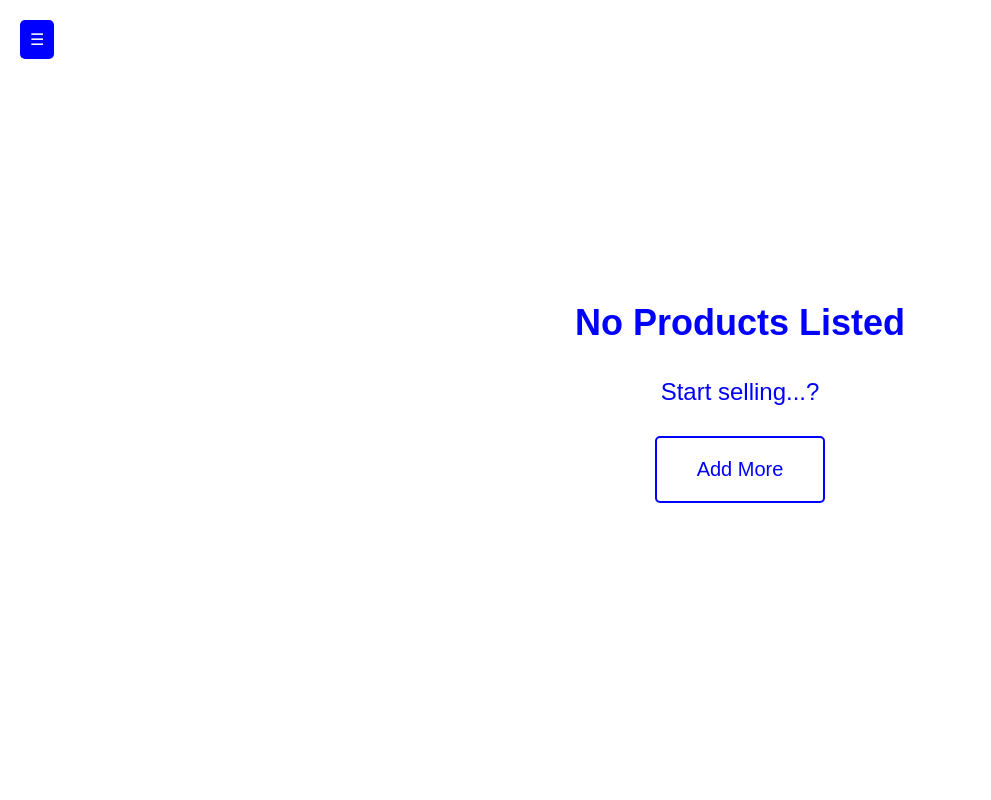
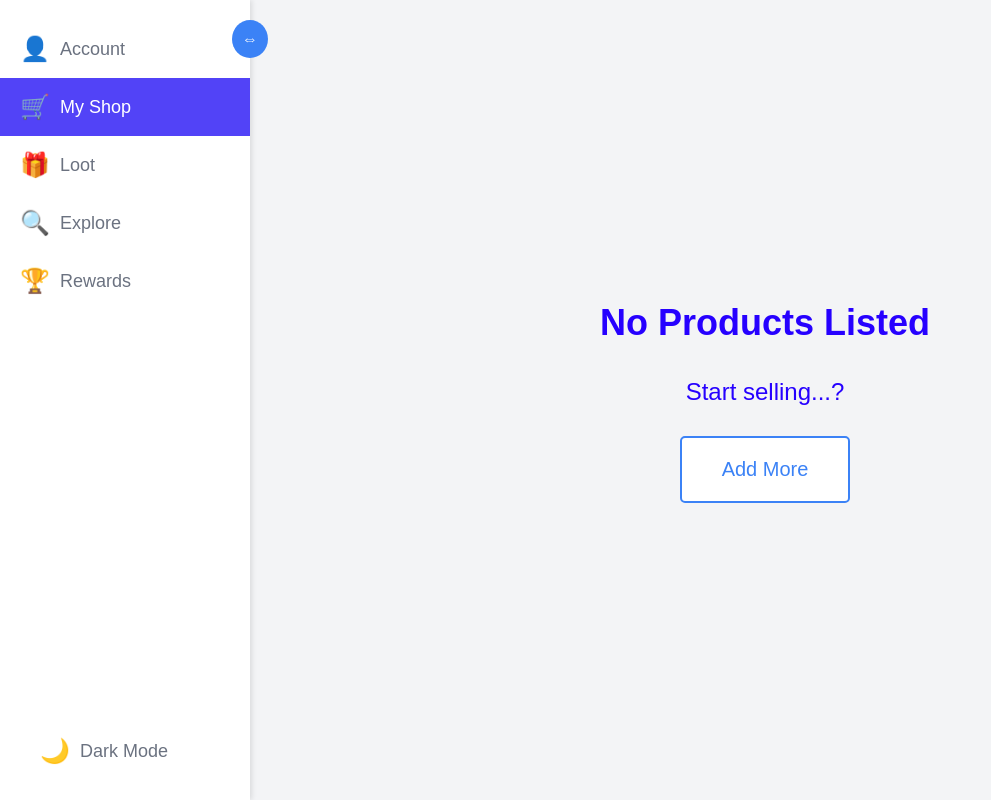
Before and after one commit to saidinesh49/loot, a plain HTML site: page shop.html in a window 1280 px wide. Shown: the whole page, without its empty margins (0-991 px from the left). Drawn offline with Linux system fonts and the light colour scheme.

Commit message:
shop.html

```diff
--- a/shop.html
+++ b/shop.html
@@ -11,84 +11,96 @@
             font-family: Arial, sans-serif;
             display: flex;
             height: 100vh;
-            background-color: white;
-            color: blue;
+            background-color: #F3F4F6; /* Light background color */
+            color: #1F2937; /* Dark gray color for text */
+            transition: background-color 0.3s, color 0.3s;
+        }
+
+        body.dark-mode {
+            background-color: #1F2937; /* Dark background color */
+            color: #F3F4F6; /* Light color for text */
         }
 
         .sidebar {
-            background-color: blue;
-            width: 200px;
+            background-color: #FFFFFF; /* White background for sidebar */
+            width: 250px; /* Expanded width */
             display: flex;
             flex-direction: column;
             align-items: center;
             padding: 20px 0;
             box-sizing: border-box;
             position: fixed;
-            left: -200px; /* Hidden by default */
             top: 0;
             height: 100%;
-            transition: left 0.3s ease;
-            z-index: 20; /* Ensures the sidebar is on top */
+            box-shadow: 2px 0 5px rgba(0, 0, 0, 0.1); /* Subtle shadow for depth */
+            z-index: 10; /* Ensure it is above the content */
+            transition: width 0.3s;
         }
 
-        .sidebar.show {
-            left: 0;
+        .sidebar.narrow {
+            width: 80px; /* Narrow width */
         }
 
-        .sidebar button {
-            width: 80%;
-            background-color: white;
-            border: 2px solid blue;
-            color: blue;
-            padding: 10px 20px;
+        .sidebar button, .sidebar .dark-mode-toggle {
+            width: 100%;
+            background-color: transparent;
+            border: none;
+            color: #6B7280; /* Gray color for icons */
+            padding: 15px 20px;
             cursor: pointer;
-            border-radius: 5px;
-            font-size: 16px;
-            margin: 10px 0;
-            text-align: center;
+            font-size: 18px; /* Icon size */
+            text-align: left;
+            transition: background-color 0.2s, color 0.2s; /* Smooth color transition */
+            display: flex;
+            align-items: center;
         }
 
-        .sidebar button.active {
-            background-color: rgb(138, 135, 135);
-            color: black;
+        .sidebar button:hover, .sidebar .dark-mode-toggle:hover {
+            background-color: #E5E7EB; /* Light gray on hover */
+            color: #1F2937; /* Dark color on hover */
         }
 
-        .sidebar button:hover {
-            background-color: blue;
-            color: white;
+        .sidebar .icon {
+            font-size: 24px;
+            margin-right: 10px;
+        }
+
+        .sidebar.narrow .label {
+            display: none;
         }
 
         .content {
             flex: 1;
+            display: flex;
+            flex-direction: column;
+            align-items: center;
             padding: 20px;
             box-sizing: border-box;
-            display: flex;
-            flex-direction: column;
+            width: calc(100% - 250px); /* Adjust width to account for sidebar */
+            margin-left: 250px; /* Ensure content is next to sidebar */
+            transition: width 0.3s, margin-left 0.3s;
+            text-align: center; /* Center-align text */
             justify-content: center;
-            align-items: center;
-            text-align: center; /* Center-align text */
-            color: blue; /* Text color to blue */
-            margin-left: 200px; /* Adjusted for the sidebar */
-            transition: margin-left 0.3s ease;
         }
 
-        .content.shifted {
-            margin-left: 0;
+        .sidebar.narrow ~ .content {
+            width: calc(100% - 80px);
+            margin-left: 80px;
         }
 
         h1 {
             font-size: 36px;
-            color: blue; /* Ensure h1 color is blue */
+            color: #2600ff; /* Ensure h1 color is dark gray */
         }
 
         p {
             font-size: 24px; /* Increase font size for the paragraph */
-            color: blue; /* Ensure p color is blue */
+            color: #2600ff; /* Ensure p color is dark gray */
             margin: 10px 0; /* Add some margin for spacing */
         }
 
         .box {
-            border: 2px solid blue;
+            border: 2px solid #3B82F6;
             border-radius: 10px;
             margin: 20px 0;
             padding: 20px;
@@ -103,8 +115,8 @@
 
         .add-more-btn {
             background-color: white;
-            border: 2px solid blue;
-            color: blue;
+            border: 2px solid #3B82F6;
+            color: #3B82F6;
             padding: 20px 40px; /* Increased size */
             cursor: pointer;
             border-radius: 5px;
@@ -113,64 +125,82 @@
             display: flex; /* Flexbox properties */
             justify-content: center;
             align-items: center;
+            transition: background-color 0.2s, color 0.2s;
         }
 
         .add-more-btn:hover {
-            background-color: blue;
+            background-color: #3B82F6;
             color: white;
         }
 
-        .menu-button {
+        .toggle-button {
             position: absolute;
             top: 20px;
-            left: 20px;
-            background-color: blue;
+            left: 250px;
+            transform: translateX(-50%);
+            background-color: #3B82F6; /* Blue color */
             color: white;
             border: none;
             padding: 10px;
-            border-radius: 5px;
+            border-radius: 50%;
             cursor: pointer;
             font-size: 16px;
-            z-index: 30; /* Ensures the menu button is on top */
-            transition: transform 0.3s ease;
-        }
-        .menu-button:hover {
-            background-color: darkblue;
-            transform: scale(1.1);
+            z-index: 20; /* Ensure it is above the sidebar */
+            transition: background-color 0.2s, transform 0.2s; /* Smooth transition */
+            display: flex;
+            align-items: center;
+            justify-content: center;
         }
 
-        .menu-button.hidden {
-            display: none;
+        .toggle-button:hover {
+            background-color: #2563EB; /* Darker blue on hover */
+            transform: scale(1.1); /* Slightly larger on hover */
         }
 
-        .back-button {
-            background-color: white;
-            color: blue;
-            border: 2px solid blue;
-            padding: 5px;
-            border-radius: 5px;
-            cursor: pointer;
-            font-size: 16px;
-            margin-top: auto;
+        .sidebar.narrow + .toggle-button {
+            left: 80px;
+        }
+        .sidebar button.active {
+            background-color: rgb(82, 67, 247);
+            color: rgb(255, 255, 255);
         }
 
-        .back-button:hover {
-            background-color: blue;
-            color: white;
+        .dark-mode-toggle {
+            position: absolute;
+            bottom: 20px;
+            left: 20px;
         }
     </style>
 </head>
 <body>
     <div class="sidebar" id="sidebar">
-        <button onclick="window.location.href='acc.html'">Account</button>
-        <button class="active">My Shop</button>
-        <button onclick="window.location.href='loot.html'">Loot</button>
-        <button onclick="window.location.href='explore.html'">Explore</button>
-        <button onclick="window.location.href='rewards.html'"">Rewards</button>
-        <button class="back-button" onclick="toggleSidebar()">←</button>
+        <button onclick="window.location.href='acc.html'">
+            <span class="icon">👤</span>
+            <span class="label">Account</span>
+        </button>
+        <button class="active">
+            <span class="icon">🛒</span>
+            <span class="label">My Shop</span>
+        </button>
+        <button onclick="window.location.href='loot.html'">
+            <span class="icon">🎁</span>
+            <span class="label">Loot</span>
+        </button>
+        <button onclick="window.location.href='explore.html'">
+            <span class="icon">🔍</span>
+            <span class="label">Explore</span>
+        </button>
+        <button onclick="window.location.href='rewards.html'">
+            <span class="icon">🏆</span>
+            <span class="label">Rewards</span>
+        </button>
+        <button class="dark-mode-toggle" onclick="toggleDarkMode()">
+            <span class="icon">🌙</span>
+            <span class="label">Dark Mode</span>
+        </button>
     </div>
-    <div class="content" id="content">
-        <button class="menu-button" id="menuButton" onclick="toggleSidebar()">☰</button>
+    <button class="toggle-button" id="toggleButton" onclick="toggleSidebar()">⇔</button>
+    <div class="content">
         <h1>No Products Listed</h1>
         <p>Start selling...?</p>
         <button onclick="window.location.href='shop2.html'" class="add-more-btn">Add More</button>
@@ -178,11 +208,13 @@
     <script>
         function toggleSidebar() {
             var sidebar = document.getElementById('sidebar');
-            var content = document.getElementById('content');
-            var menuButton = document.getElementById('menuButton');
-            sidebar.classList.toggle('show');
-            content.classList.toggle('shifted');
-            menuButton.classList.toggle('hidden');
+            var toggleButton = document.getElementById('toggleButton');
+            sidebar.classList.toggle('narrow');
+            toggleButton.classList.toggle('narrow');
+        }
+
+        function toggleDarkMode() {
+            document.body.classList.toggle('dark-mode');
         }
     </script>
 </body>
```
